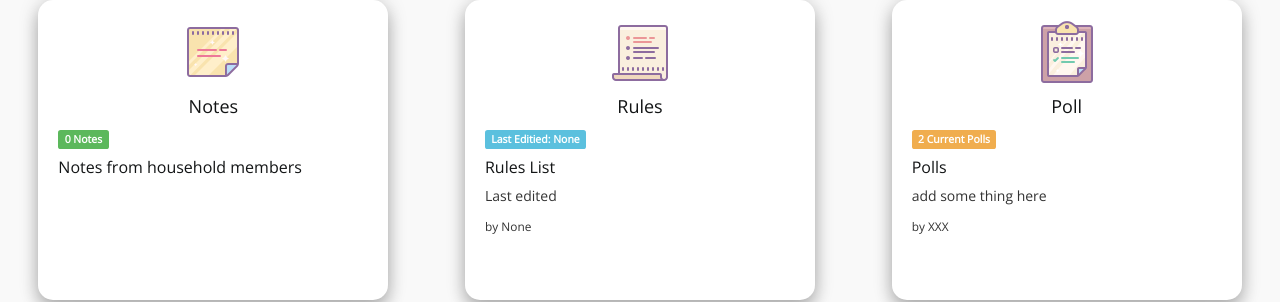
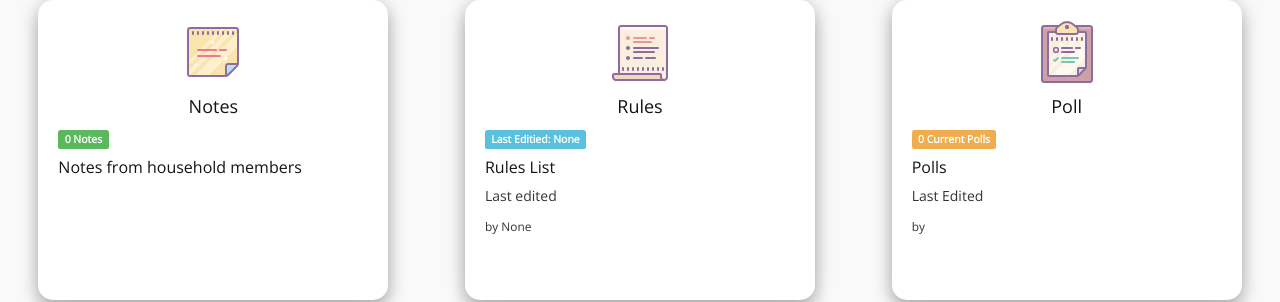
Before and after one commit to cg505/ManageUs, a React (Create React App) app: page /Main in a window 1280 px wide. Shown: the part 559-861 px from the top of the page. Built offline with nearby package versions, Linux system fonts and the light colour scheme; no server answers.

Commit message:
pollpanel done

```diff
--- a/src/components/PollPanel.js
+++ b/src/components/PollPanel.js
@@ -3,6 +3,7 @@ import './Components.css';
 import Modal from 'react-modal';
 import PollImage from '../img/poll.png';
 import PollApps from './PollApps';
+import authFetch from "../utils/authFetch";
 
 const customStyles = {
     content : {
@@ -26,12 +27,14 @@ class PollPanel extends Component {
         super();
 
         this.state = {
-            modalIsOpen: false
+            modalIsOpen: false,
+            Polls: []
         };
 
         this.openModal = this.openModal.bind(this);
         this.afterOpenModal = this.afterOpenModal.bind(this);
         this.closeModal = this.closeModal.bind(this);
+        this.getQues = this.getQues.bind(this);
     }
 
     openModal() {
@@ -46,7 +49,24 @@ class PollPanel extends Component {
     closeModal() {
         this.setState({modalIsOpen: false});
     }
+
+    componentDidMount() {
+        this.getQues();
+    }
+
+    async getQues() {
+        const resp = await authFetch('/api/households/polls');
+        if(resp.ok) {
+            const ques = await resp.json();
+            this.setState({
+                Polls: ques,
+            });
+            console.log(this.state.Polls);
+        }
+    }
+
     render() {
+        let lastEditor = '';
         return (
             <div>
                 <Modal isOpen={this.state.modalIsOpen} onAfterOpen={this.afterOpenModal} onRequestClose={this.closeModal} style={customStyles} contentLabel="Example Modal">
@@ -57,15 +77,21 @@ class PollPanel extends Component {
                             </div>
                     </table>
                 </Modal>
-                <div className="flex-item" id="Polls" onClick={this.openModal}>
+                <div className="flex-item" id="Polls" onClick={this.openModal}>{
+                    this.state.Polls.map((key) => {
+
+                        return lastEditor = key.creator.firstName;
+                    })
+
+                }
                     <div className = "flex-item-header">
                         <img src={PollImage} alt="PollImage" />
                         <h4>Poll</h4>
                     </div>
-                    <span className="label label-warning">2 Current Polls</span>
+                    <span className="label label-warning">{this.state.Polls.length} Current Polls</span>
                     <h5 className="mb-1">Polls</h5>
-                    <p className="mb-1">add some thing here</p>
-                    <small>by XXX</small>
+                    <p className="mb-1">Last Edited</p>
+                    <small>by {lastEditor}</small>
                 </div>
             </div>
         );
```
